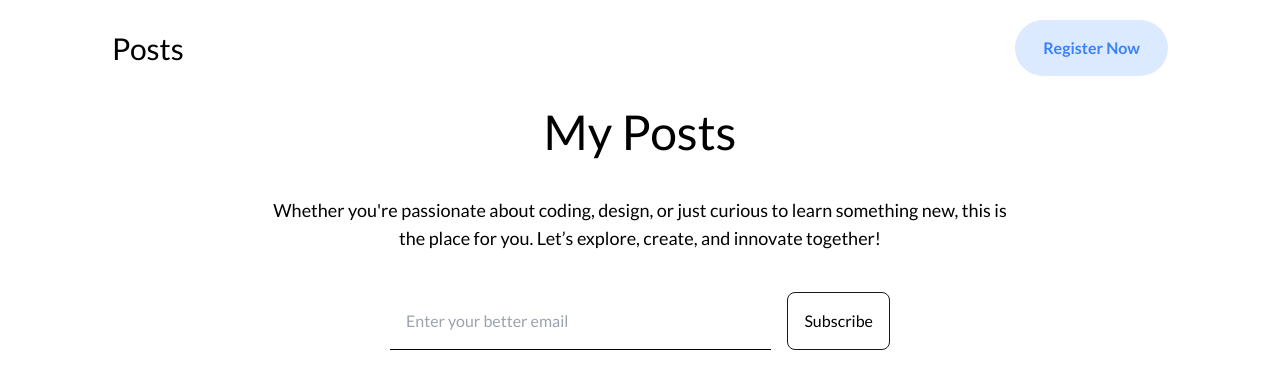
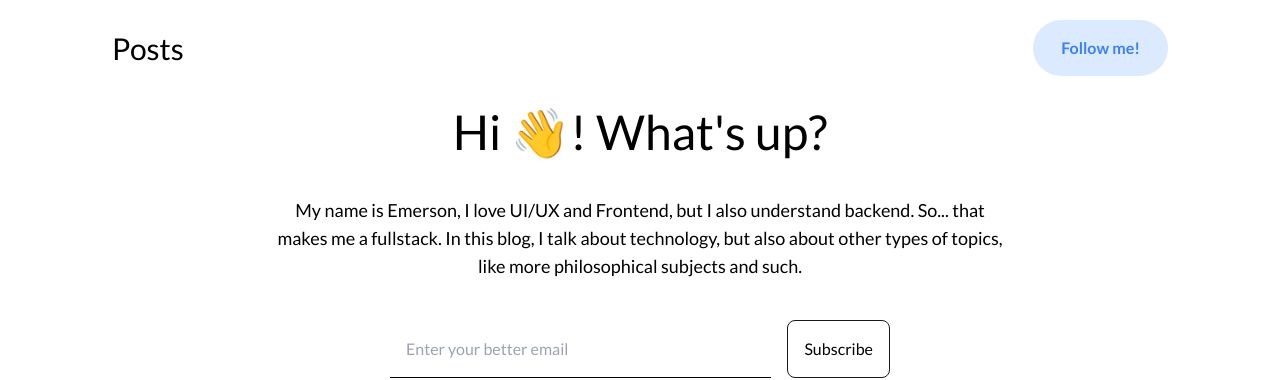
Before and after one commit to emersonramos3lt/fullstack-blog-nextjs, a Next.js app: page / in a window 1280 px wide. Shown: the top 380 px of the page. Built offline with nearby package versions, Linux system fonts and the light colour scheme; no server answers; the database is empty.

Commit message:
Update Header.jsx

```diff
--- a/components/Header.jsx
+++ b/components/Header.jsx
@@ -27,14 +27,14 @@ const Header = () => {
         <div className='flex justify-between items-center'>
             <span className='font-medium text-2xl sm:text-3xl'>Posts</span>
 
-            <button className='py-3 px-4 sm:py-4 sm:px-7 bg-blue-100 text-blue-500 rounded-full cursor-pointer font-semibold text-center transition-all duration-500 hover:bg-blue-500 hover:text-white text-base'>
-              Register Now
+            <button className='hover:translate-x-px transition duration-400 py-3 px-4 sm:py-4 sm:px-7 bg-blue-100 text-blue-500 rounded-full cursor-pointer font-semibold text-center transition-all duration-500 hover:bg-blue-500 hover:text-white text-base'>
+              Follow me!
           </button>
 
         </div>
         <div className='text-center my-8'>
-            <h1 className='text-3xl sm:text-5xl font-medium'>My Posts</h1>
-            <p className='mt-10 max-w-[740px] m-auto text-xs sm:text-lg'>Whether you're passionate about coding, design, or just curious to learn something new, this is the place for you. Let’s explore, create, and innovate together!</p>
+            <h1 className='text-3xl sm:text-5xl font-medium'>Hi 👋! What's up?</h1>
+            <p className='mt-10 max-w-[740px] m-auto text-xs sm:text-lg'>My name is Emerson, I love UI/UX and Frontend, but I also understand backend. So... that makes me a fullstack. In this blog, I talk about technology, but also about other types of topics, like more philosophical subjects and such.</p>
             <form onSubmit={onSubmitHandler} className='flex justify-between max-w-[500px] scale-75 sm:scale-100 mx-auto mt-10 gap-4'>
                 <input onChange={(e)=>setEmail(e.target.value)} value={email} type="email" placeholder='Enter your better email' className='pl-4 outline-none w-full border-b border-black' required />
                 <button type='submit' className='border border-zinc-900 py-4 px-4 sm:px-4 duration-100 active:bg-green-500 active:border-green-500 active:text-white rounded-lg'>Subscribe</button>
```
